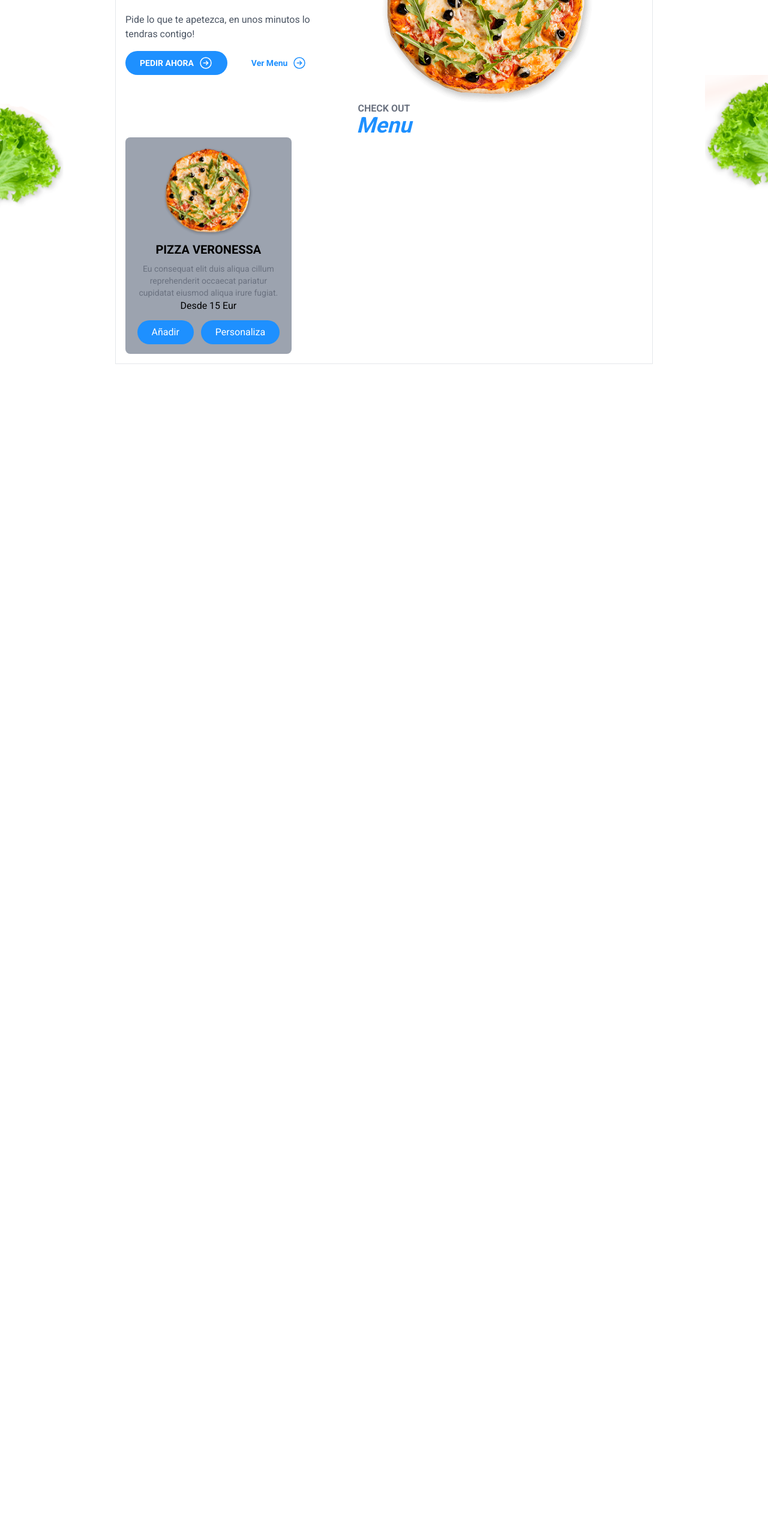
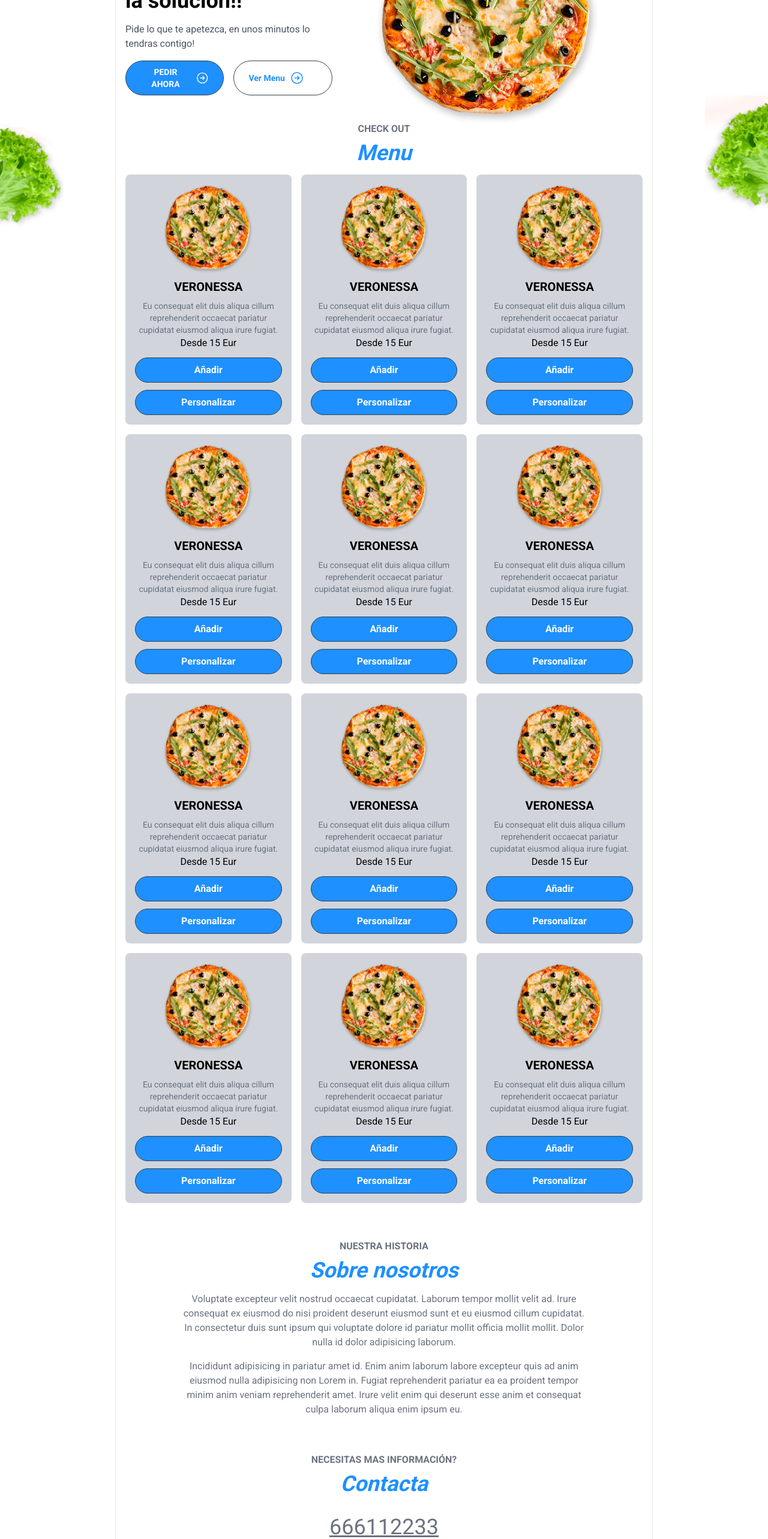
Before and after one commit to misama484/takefood, a Next.js app: page / in a window 1280 px wide. Shown: the part 234-2800 px from the top of the page at 60% size. Before the commit the page ends 841 px from the top, so only its background shows below. Built offline with nearby package versions, Linux system fonts and the light colour scheme.

Commit message:
Creando pagina de registro

```diff
--- a/src/app/globals.css
+++ b/src/app/globals.css
@@ -6,3 +6,17 @@ section.hero{
   @apply block md:grid;
   grid-template-columns: .4fr .6fr;
 }
+
+input[type="email"], input[type="password"], input[type="text"] {
+  @apply block w-full my-4 rounded-xl;
+  @apply border p-2 bg-gray-200 border-primary;
+}
+
+button{
+  @apply block w-full text-gray-700 font-semibold;
+  @apply border p-2 border-gray-700 bg-gray-200 rounded-xl px-6 py-2;
+}
+
+button[type="submit"], .submit{
+  @apply border-0 bg-primary text-white
+}
--- a/src/app/layout.js
+++ b/src/app/layout.js
@@ -1,5 +1,6 @@
 import { Roboto } from 'next/font/google'
 import './globals.css'
+import Header from '@/components/layout/Header'
 
 const roboto = Roboto({ subsets: ['latin'], weight: ['400', '500', '700'] })
 
@@ -13,7 +14,11 @@ export default function RootLayout({ children }) {
     <html lang="en">
       <body className={roboto.className}>
         <main className='max-w-4xl mx-auto p-4 border'>
+          <Header />
           {children}
+          <footer className='border-t border-gray-400 p-8 mt-16 text-center text-gray-500'>
+            &copy; 2023 todos los derechos reservados
+          </footer>
         </main>
 
       </body>
--- a/src/app/page.js
+++ b/src/app/page.js
@@ -1,13 +1,34 @@
 import Hero from '@/components/layout/Hero'
 import Header from '../components/layout/Header'
 import HomeMenu from '@/components/layout/HomeMenu'
+import SectionHeaders from '@/components/layout/SectionHeaders'
 
 export default function Home() {
   return (
     <>
-      <Header />
       <Hero/>
       <HomeMenu/>
+      <section className='text-center my-16'>
+        <SectionHeaders subHeader={"Nuestra historia"} mainHeader={"Sobre nosotros"}/>
+        <div className='flex flex-col gap-4 max-w-2xl mx-auto mt-4 text-gray-500'>
+          <p >
+            Voluptate excepteur velit nostrud occaecat cupidatat. Laborum tempor mollit velit ad. Irure consequat ex eiusmod do nisi proident deserunt eiusmod sunt et eu eiusmod cillum cupidatat. In consectetur duis sunt ipsum qui voluptate dolore id pariatur mollit officia mollit mollit.
+            Dolor nulla id dolor adipisicing laborum.
+          </p>
+          <p>
+            Incididunt adipisicing in pariatur amet id. Enim anim laborum labore excepteur quis ad anim eiusmod nulla adipisicing non Lorem in. Fugiat reprehenderit pariatur ea ea proident tempor minim anim veniam reprehenderit amet. Irure velit enim qui deserunt esse anim et consequat culpa laborum aliqua enim ipsum eu.
+          </p>
+        </div>
+      </section>
+
+      <section className='text-center my-16'>
+        <SectionHeaders subHeader={"Necesitas mas información?"} mainHeader={"Contacta"}/>
+        <div className='mt-8'>
+          <a className='text-4xl underline text-gray-500' href='tel:+34666112233'>666112233</a>
+        </div>
+      </section>
+
+
     </>
   )
 }
--- /dev/null
+++ b/src/app/register/page.js
@@ -0,0 +1,24 @@
+
+
+function RegisterPage() {
+  return (
+    <section className="mt-8">
+      <h1 className="text-center text-primary text-4xl font-semibold">
+        Register
+      </h1>
+      <form className="block max-w-xs mx-auto">
+        <input type="email" placeholder="email"/>
+        <input type="password" placeholder="password"/>
+        <button type="submit">Register</button>
+        <div className="my-4 text-center text-gray-500">
+          Or register with</div>
+        <button>Google</button>
+        <div className="my-4 text-center text-gray-500">
+          Already have an account? <a href="/login">Login</a>
+        </div>
+      </form>
+    </section>
+  )
+}
+
+export default RegisterPage
--- a/src/components/layout/Header.js
+++ b/src/components/layout/Header.js
@@ -3,16 +3,21 @@ import Link from "next/link"
 export default function Header() {
   return (
     <header className="flex items-center justify-between">
-        <Link className="text-primary font-semibold text-2xl" href={""}>
-          TakeFood
-        </Link>
+
 
         <nav className="flex gap-6 items-center text-gray-600 font-semibold">
-          <Link href={""}>Home</Link>
+          <Link className="text-primary font-semibold text-2xl" href={"/"}>
+          TakeFood
+          </Link>
+          <Link href={"/"}>Home</Link>
           <Link href={""}>Menu</Link>
           <Link href={""}>About</Link>
           <Link href={""}>Contact</Link>
-          <Link href={""} className="bg-primary text-white px-6 py-2 rounded-full">Login</Link>
+
+        </nav>
+        <nav className="flex items-center gap-4 text-gray-500 font-semibold">
+          <Link href={'/register'} className="bg-transparent text-primary px-6 py-2 rounded-full">Crear cuenta</Link>
+          <Link href={'/login'} className="bg-primary text-white px-6 py-2 rounded-full">Login</Link>
         </nav>
       </header>
   )
--- a/src/components/layout/Hero.js
+++ b/src/components/layout/Hero.js
@@ -4,7 +4,7 @@ import RightArrow from "../icons/RightArrow"
 
 export default function Hero() {
   return(
-    <section className="hero">
+    <section className="hero mt-4">
       <div className="py-12">
         <h1 className="text-4xl font-semibold "><span className="text-primary leading-normal">Hambre?</span><br/> Tenemos <br/>la solucion!!</h1>
         <p className="my-4 text-gray-600">Pide lo que te apetezca, en unos minutos lo tendras contigo!</p>
--- a/src/components/layout/HomeMenu.js
+++ b/src/components/layout/HomeMenu.js
@@ -1,4 +1,7 @@
 import Image from "next/image"
+import ItemCard from "./ItemCard"
+import SectionHeaders from "./SectionHeaders"
+
 
 export default function HomeMenu() {
   return (
@@ -12,24 +15,29 @@ export default function HomeMenu() {
         </div>
 
       </div>
-      <div className="text-center">
-        <h3 className="uppercase text-gray-500 font-semibold leading-4">Check out</h3>
-        <h2 className="text-primary font-bold text-4xl italic">Menu</h2>
-      </div>
+
+      <SectionHeaders subHeader={"Check out"} mainHeader={"Menu"}/>
 
       {/**Menu Items */}
       <div className="grid grid-cols-3 gap-4">
-        {/**Item */}
-        <div className="bg-gray-400 p-4 rounded-lg text-center">
-          <div className="flex justify-center">
-            <Image src={'/pizza.png'} alt='pizza' width={150} height={150} className="justify-center"/>
-          </div>
-          <h4 className="uppercase font-semibold my-2 text-xl">Pizza Veronessa</h4>
-          <p className="text-gray-500 text-sm">Eu consequat elit duis aliqua cillum reprehenderit occaecat pariatur cupidatat eiusmod aliqua irure fugiat.</p>
-          <p>Desde 15 Eur</p>
-          <button className="bg-primary text-white rounded-full px-6 py-2 mt-3 mr-3">Añadir</button>
-          <button className="bg-primary text-white rounded-full px-6 py-2 mt-3">Personaliza</button>
-        </div>
+        {/**Item Card*/}
+
+          {Array.from({length: 5}).map((_, i) => (
+            <ItemCard
+              key={i}
+              name={"Veronessa"}
+              description={"Eu consequat elit duis aliqua cillum reprehenderit occaecat pariatur cupidatat eiusmod aliqua irure fugiat."}
+              price={"Desde 15 Eur"}
+            />
+          ))}
+
+          <ItemCard name={"Veronessa"} description={"Eu consequat elit duis aliqua cillum reprehenderit occaecat pariatur cupidatat eiusmod aliqua irure fugiat."} price={"Desde 15 Eur"}/>
+        <ItemCard name={"Veronessa"} description={"Eu consequat elit duis aliqua cillum reprehenderit occaecat pariatur cupidatat eiusmod aliqua irure fugiat."} price={"Desde 15 Eur"}/>
+        <ItemCard name={"Veronessa"} description={"Eu consequat elit duis aliqua cillum reprehenderit occaecat pariatur cupidatat eiusmod aliqua irure fugiat."} price={"Desde 15 Eur"}/>
+        <ItemCard name={"Veronessa"} description={"Eu consequat elit duis aliqua cillum reprehenderit occaecat pariatur cupidatat eiusmod aliqua irure fugiat."} price={"Desde 15 Eur"}/>
+        <ItemCard name={"Veronessa"} description={"Eu consequat elit duis aliqua cillum reprehenderit occaecat pariatur cupidatat eiusmod aliqua irure fugiat."} price={"Desde 15 Eur"}/>
+        <ItemCard name={"Veronessa"} description={"Eu consequat elit duis aliqua cillum reprehenderit occaecat pariatur cupidatat eiusmod aliqua irure fugiat."} price={"Desde 15 Eur"}/>
+        <ItemCard name={"Veronessa"} description={"Eu consequat elit duis aliqua cillum reprehenderit occaecat pariatur cupidatat eiusmod aliqua irure fugiat."} price={"Desde 15 Eur"}/>
       </div>
     </section>
   )
--- /dev/null
+++ b/src/components/layout/ItemCard.js
@@ -0,0 +1,18 @@
+import Image from "next/image"
+
+function ItemCard({name, description, price}) {
+  return (
+    <div className="bg-gray-300 p-4 rounded-lg text-center hover:scale-105 hover:bg-gray-200 hover:shadow-xl hover:shadow-primary/25 transition-all">
+          <div className="flex justify-center">
+            <Image src={'/pizza.png'} alt='pizza' width={150} height={150} className="justify-center"/>
+          </div>
+          <h4 className="uppercase font-semibold my-2 text-xl">{name}</h4>
+          <p className="text-gray-500 text-sm">{description}</p>
+          <p>{price}</p>
+          <button className="bg-primary text-white rounded-full px-6 py-2 mt-3 mr-3">Añadir</button>
+          <button className="bg-primary text-white rounded-full px-6 py-2 mt-3">Personalizar</button>
+        </div>
+  )
+}
+
+export default ItemCard
--- /dev/null
+++ b/src/components/layout/SectionHeaders.js
@@ -0,0 +1,12 @@
+
+
+function SectionHeaders({subHeader, mainHeader}) {
+  return (
+    <div className="text-center mb-4">
+        <h3 className="uppercase text-gray-500 font-semibold leading-4">{subHeader}</h3>
+        <h2 className="text-primary font-bold text-4xl italic mt-3">{mainHeader}</h2>
+      </div>
+  )
+}
+
+export default SectionHeaders
--- a/tailwind.config.js
+++ b/tailwind.config.js
@@ -12,5 +12,8 @@ module.exports = {
       }
     },
   },
-  plugins: [],
+  plugins: [
+    require('tailwindcss'),
+    require('autoprefixer'),
+  ],
 }
```
